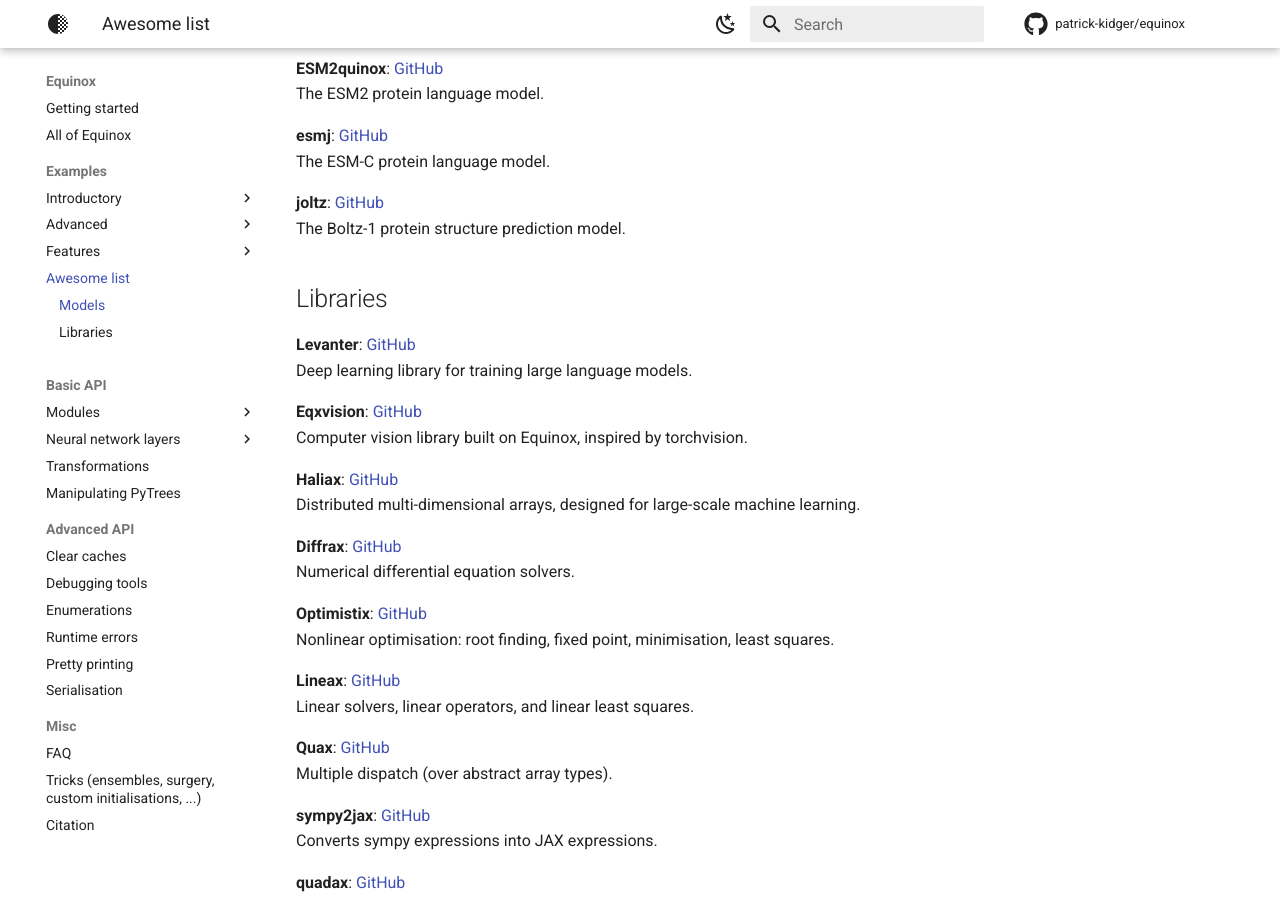
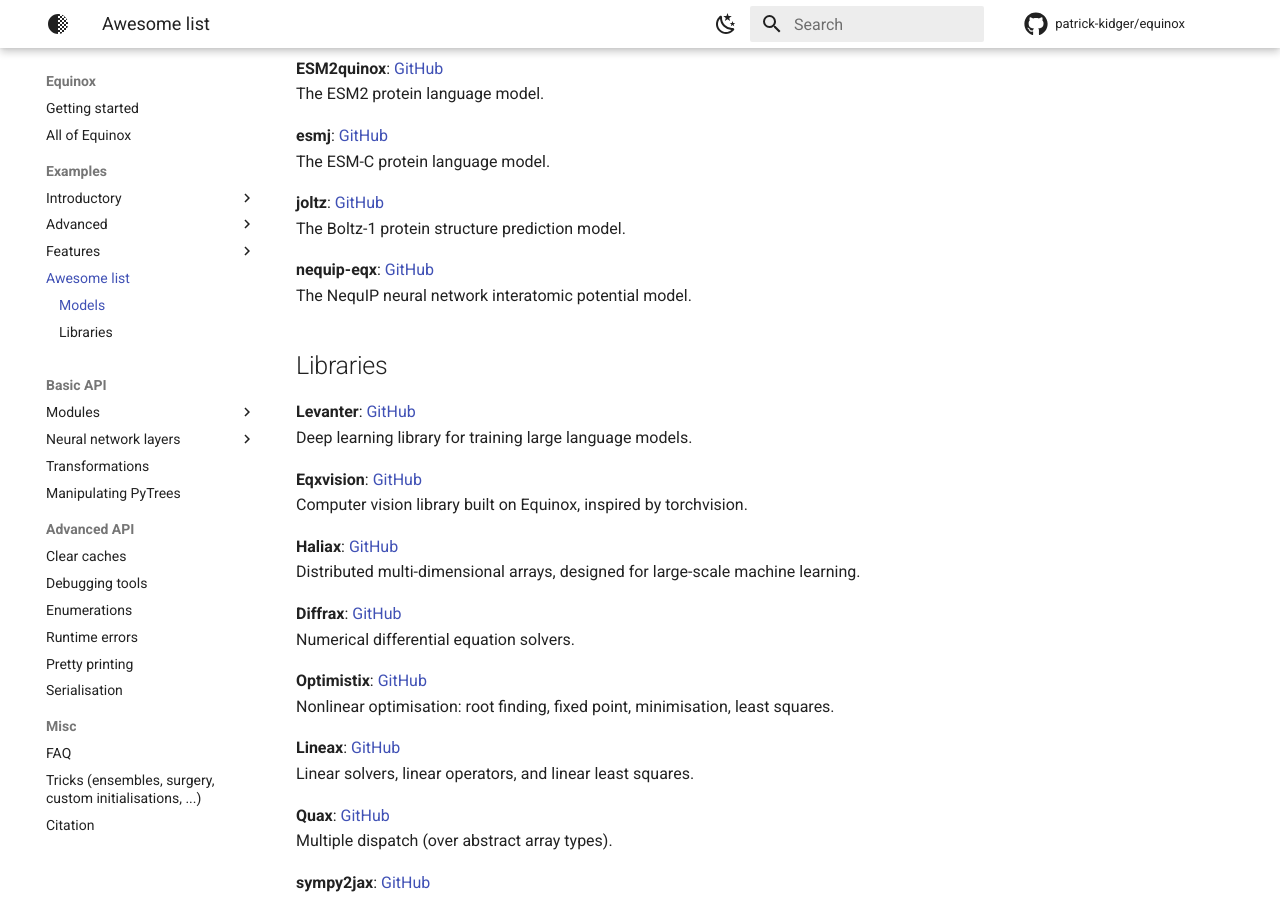
Before and after one commit to patrick-kidger/equinox, an MkDocs documentation site: the page built from docs/awesome-list.md, in a window 1280 px wide and 900 px high, scrolled down 602 px. Built offline with MkDocs 1.6.1 and Material for MkDocs 9.7.7, drawn with Linux system fonts in a browser that asks for light colours; comment, search, counter and statistics services are not loaded.

Commit message:
Update awesome-list.md

```diff
--- a/docs/awesome-list.md
+++ b/docs/awesome-list.md
@@ -27,6 +27,9 @@
 
 **joltz**: [GitHub](https://github.com/nboyd/joltz)
 The Boltz-1 protein structure prediction model.
+
+**nequip-eqx**: [GitHub](https://github.com/teddykoker/nequip-eqx)
+The NequIP neural network interatomic potential model.
 
 ## Libraries
 
```
